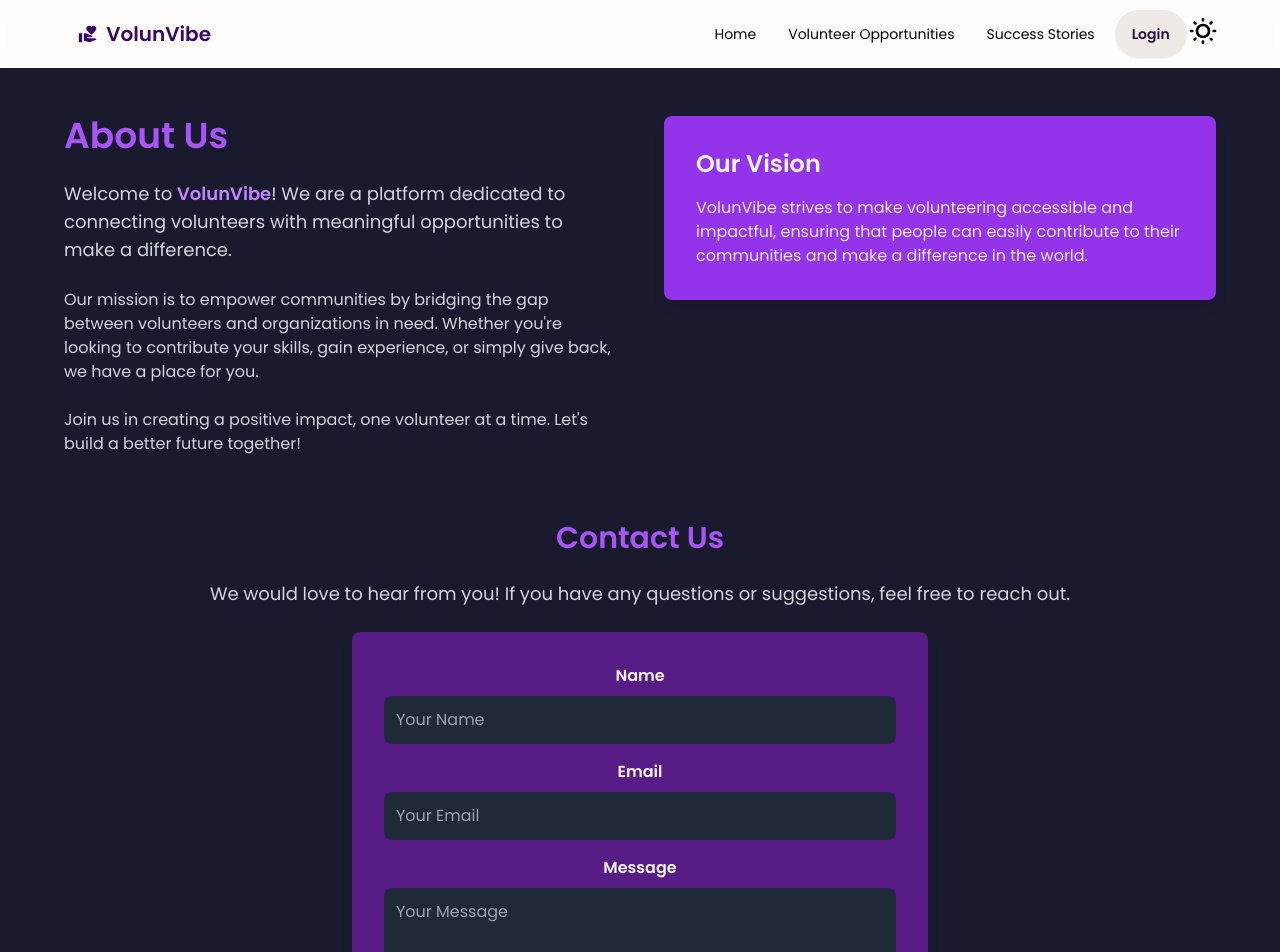
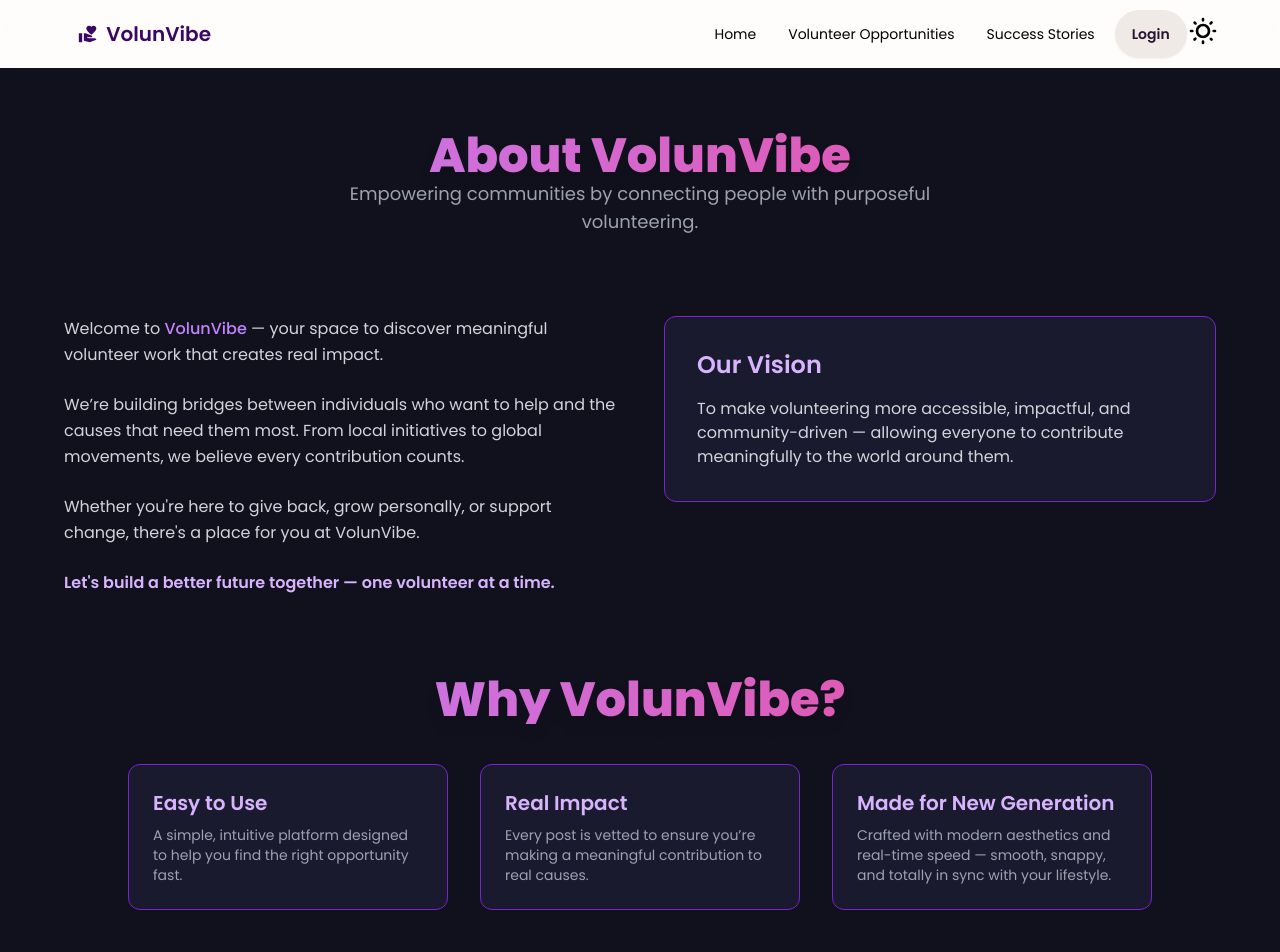
Before and after one commit to Atef-Abrar-Bhuyian/VolunVibe-Client, a React (Vite) app: page /about in a window 1280 px wide. Shown: the top 952 px of the page. Built offline with nearby package versions, Linux system fonts and the light colour scheme; no server answers; a web font is replaced by a local one.

Commit message:
[Update]: About Page UI Updated

```diff
--- a/src/pages/About/About.jsx
+++ b/src/pages/About/About.jsx
@@ -1,110 +1,100 @@
 import React from "react";
 import { Helmet, HelmetProvider } from "react-helmet-async";
-import "animate.css";
 
 const About = () => {
   return (
-    <div className="min-h-screen bg-[#1a1a2e] text-white px-8 py-12">
+    <div className="min-h-screen bg-[#11111d] text-white px-4 md:px-8 py-16">
       <HelmetProvider>
         <Helmet>
           <meta charSet="utf-8" />
           <title>VolunVibe | About Us</title>
-          <link rel="canonical" href="http://mysite.com/example" />
+          <link rel="canonical" href="http://mysite.com/about" />
         </Helmet>
       </HelmetProvider>
 
-      <div className="max-w-6xl mx-auto">
-        <div className="grid grid-cols-1 md:grid-cols-2 gap-12">
-          <div className="animate__animated animate__fadeIn animate__delay-1s">
-            <h1 className="text-4xl font-semibold text-purple-500 mb-6">
-              About Us
-            </h1>
-            <p className="text-lg text-gray-300 mb-6">
+      <div className="max-w-6xl mx-auto space-y-20">
+        {/* Title */}
+        <div className="text-center">
+          <h1 className="text-4xl md:text-5xl font-extrabold text-transparent bg-clip-text bg-gradient-to-r from-purple-400 to-pink-500 drop-shadow-lg">
+            About VolunVibe
+          </h1>
+          <p className="text-gray-400 text-lg max-w-2xl mx-auto">
+            Empowering communities by connecting people with purposeful
+            volunteering.
+          </p>
+        </div>
+
+        {/* About Text Section */}
+        <section className="grid grid-cols-1 md:grid-cols-2 gap-12 items-start">
+          <div className="space-y-6 text-gray-300 leading-relaxed">
+            <p>
               Welcome to{" "}
-              <span className="text-purple-400 font-semibold">VolunVibe</span>! We
-              are a platform dedicated to connecting volunteers with meaningful
-              opportunities to make a difference.
+              <span className="text-purple-400 font-medium">VolunVibe</span> —
+              your space to discover meaningful volunteer work that creates real
+              impact.
             </p>
-            <p className="text-gray-300 mb-6">
-              Our mission is to empower communities by bridging the gap between
-              volunteers and organizations in need. Whether you're looking to
-              contribute your skills, gain experience, or simply give back, we have
-              a place for you.
+            <p>
+              We’re building bridges between individuals who want to help and
+              the causes that need them most. From local initiatives to global
+              movements, we believe every contribution counts.
             </p>
-            <p className="text-gray-300">
-              Join us in creating a positive impact, one volunteer at a time.
-              Let's build a better future together!
+            <p>
+              Whether you're here to give back, grow personally, or support
+              change, there's a place for you at VolunVibe.
+            </p>
+            <p className="text-purple-300 font-semibold">
+              Let's build a better future together — one volunteer at a time.
             </p>
           </div>
 
-          <div className="animate__animated animate__fadeIn animate__delay-2s">
-            <div className="bg-purple-600 p-8 rounded-lg shadow-lg transform transition duration-500 hover:scale-105 hover:shadow-2xl">
-              <h2 className="text-2xl font-semibold text-gray-100 mb-4">Our Vision</h2>
-              <p className="text-gray-200">
-                VolunVibe strives to make volunteering accessible and impactful, ensuring that
-                people can easily contribute to their communities and make a difference in the world.
+          {/* Vision Box */}
+          <div className="bg-[#1a1a2e] border border-purple-700 rounded-xl p-8">
+            <h2 className="text-2xl font-semibold text-purple-300 mb-4">
+              Our Vision
+            </h2>
+            <p className="text-gray-300">
+              To make volunteering more accessible, impactful, and
+              community-driven — allowing everyone to contribute meaningfully to
+              the world around them.
+            </p>
+          </div>
+        </section>
+
+        {/* Why VolunVibe Section */}
+        <section className="max-w-5xl mx-auto">
+          <h2 className="text-3xl text-center mb-10 md:text-5xl font-extrabold text-transparent bg-clip-text bg-gradient-to-r from-purple-400 to-pink-500 drop-shadow-lg">
+            Why VolunVibe?
+          </h2>
+          <div className="grid grid-cols-1 md:grid-cols-3 gap-8">
+            <div className="bg-[#1a1a2e] p-6 rounded-xl border border-purple-700 hover:shadow-lg transition">
+              <h3 className="text-xl font-semibold text-purple-300 mb-2">
+                Easy to Use
+              </h3>
+              <p className="text-gray-400 text-sm">
+                A simple, intuitive platform designed to help you find the right
+                opportunity fast.
+              </p>
+            </div>
+            <div className="bg-[#1a1a2e] p-6 rounded-xl border border-purple-700 hover:shadow-lg transition">
+              <h3 className="text-xl font-semibold text-purple-300 mb-2">
+                Real Impact
+              </h3>
+              <p className="text-gray-400 text-sm">
+                Every post is vetted to ensure you’re making a meaningful
+                contribution to real causes.
+              </p>
+            </div>
+            <div className="bg-[#1a1a2e] p-6 rounded-xl border border-purple-700 hover:shadow-lg transition">
+              <h3 className="text-xl font-semibold text-purple-300 mb-2">
+                Made for New Generation
+              </h3>
+              <p className="text-gray-400 text-sm">
+                Crafted with modern aesthetics and real-time speed — smooth,
+                snappy, and totally in sync with your lifestyle.
               </p>
             </div>
           </div>
-        </div>
-
-        {/* Contact Section */}
-        <div className="mt-16 text-center animate__animated animate__fadeIn animate__delay-3s">
-          <h2 className="text-3xl font-semibold text-purple-500 mb-6">Contact Us</h2>
-          <p className="text-lg text-gray-300 mb-6">
-            We would love to hear from you! If you have any questions or suggestions, feel free to reach out.
-          </p>
-          <form className="max-w-xl mx-auto bg-purple-900 p-8 rounded-lg shadow-lg">
-            <div className="mb-4">
-              <label
-                htmlFor="name"
-                className="block text-gray-100 font-semibold mb-2"
-              >
-                Name
-              </label>
-              <input
-                type="text"
-                id="name"
-                placeholder="Your Name"
-                className="w-full p-3 bg-gray-800 text-white rounded-lg focus:outline-none focus:ring-2 focus:ring-purple-400"
-              />
-            </div>
-            <div className="mb-4">
-              <label
-                htmlFor="email"
-                className="block text-gray-100 font-semibold mb-2"
-              >
-                Email
-              </label>
-              <input
-                type="email"
-                id="email"
-                placeholder="Your Email"
-                className="w-full p-3 bg-gray-800 text-white rounded-lg focus:outline-none focus:ring-2 focus:ring-purple-400"
-              />
-            </div>
-            <div className="mb-4">
-              <label
-                htmlFor="message"
-                className="block text-gray-100 font-semibold mb-2"
-              >
-                Message
-              </label>
-              <textarea
-                id="message"
-                placeholder="Your Message"
-                rows="4"
-                className="w-full p-3 bg-gray-800 text-white rounded-lg focus:outline-none focus:ring-2 focus:ring-purple-400"
-              ></textarea>
-            </div>
-            <button
-              type="submit"
-              className="w-full py-3 bg-purple-950 text-white font-semibold rounded-lg hover:border hover:border-purple-600 focus:outline-none focus:ring-2 focus:ring-purple-400"
-            >
-              Send Message
-            </button>
-          </form>
-        </div>
+        </section>
       </div>
     </div>
   );
```
Also changed, not shown: src/pages/TermsPage/TermsPage.jsx (+6 -2 lines).
